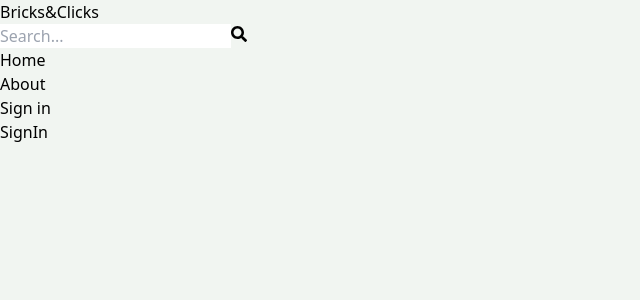
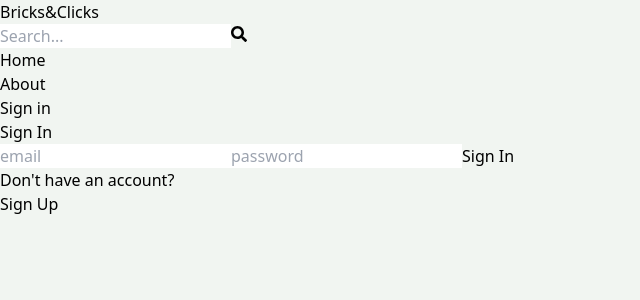
Before and after one commit to Aarchi-Dholakia/Mern_property_finder, a React (Vite) app in the folder react-client/: page /sign-in in a window 1280 px wide. Shown: the top 300 px of the page, without its empty margins (0-640 px from the left). Built offline with nearby package versions, Linux system fonts and the light colour scheme.

Commit message:
completed sign in page functionality

```diff
--- a/react-client/src/pages/SignIn.jsx
+++ b/react-client/src/pages/SignIn.jsx
@@ -1,7 +1,77 @@
-import React from 'react'
+import { useState } from 'react';
+import { Link, useNavigate } from 'react-router-dom';
 
-export default function SignIn() {
+export default function SignIN() {
+  const [formData, setFormData] = useState({});
+  const [error, setError] = useState(null);
+  const [loading, setLoading] = useState(false);
+  const navigate = useNavigate();
+  const handleChange = (e) => {
+    setFormData({
+      ...formData,
+      [e.target.id]: e.target.value,
+    });
+  };
+  const handleSubmit = async (e) => {
+    e.preventDefault();
+    try {
+      setLoading(true);
+      const res = await fetch('/api/auth/signin', {
+        method: 'POST',
+        headers: {
+          'Content-Type': 'application/json',
+        },
+        body: JSON.stringify(formData),
+      });
+      const data = await res.json();
+      console.log(data);
+      if (data.success === false) {
+        setLoading(false);
+        setError(data.message);
+        return;
+      }
+      setLoading(false);
+      setError(null);
+      navigate('/');
+    } catch (error) {
+      setLoading(false);
+      setError(error.message);
+    }
+  };
   return (
-    <div>SignIn</div>
-  )
+    <div className='p-3 max-w-lg mx-auto'>
+      <h1 className='text-3xl text-center font-semibold my-7'>Sign In</h1>
+      <form onSubmit={handleSubmit} className='flex flex-col gap-4'>
+
+        <input
+          type='email'
+          placeholder='email'
+          className='border p-3 rounded-lg'
+          id='email'
+          onChange={handleChange}
+        />
+        <input
+          type='password'
+          placeholder='password'
+          className='border p-3 rounded-lg'
+          id='password'
+          onChange={handleChange}
+        />
+
+        <button
+          disabled={loading}
+          className='bg-slate-700 text-white p-3 rounded-lg uppercase hover:opacity-95 disabled:opacity-80'
+        >
+          {loading ? 'Loading...' : 'Sign In'}
+        </button>
+      </form>
+      <div className='flex gap-2 mt-5'>
+        <p>Don't have an account?</p>
+        <Link to={'/sign-up'}>
+          <span className='text-blue-700'>Sign Up</span>
+        </Link>
+      </div>
+      {error && <p className='text-red-500 mt-5'>{error}</p>}
+    </div>
+  );
 }
```
